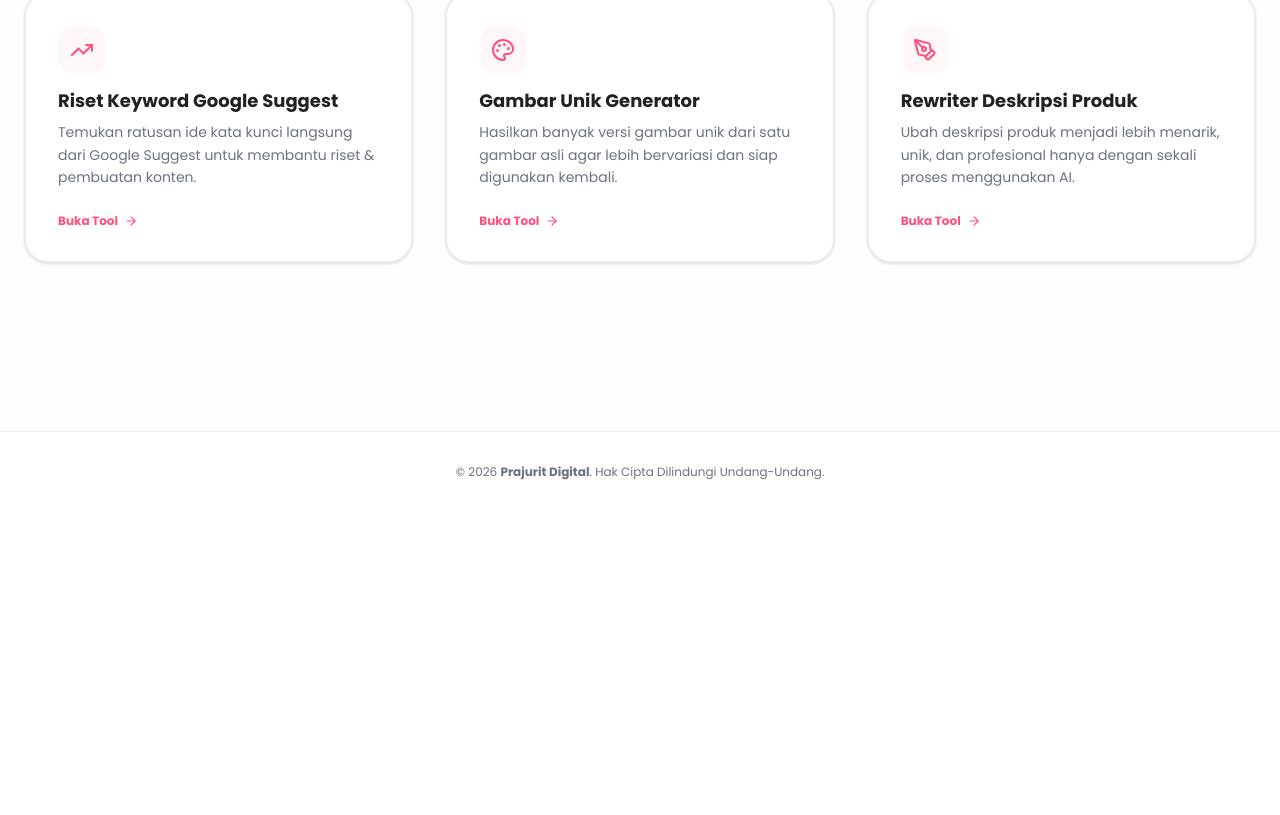
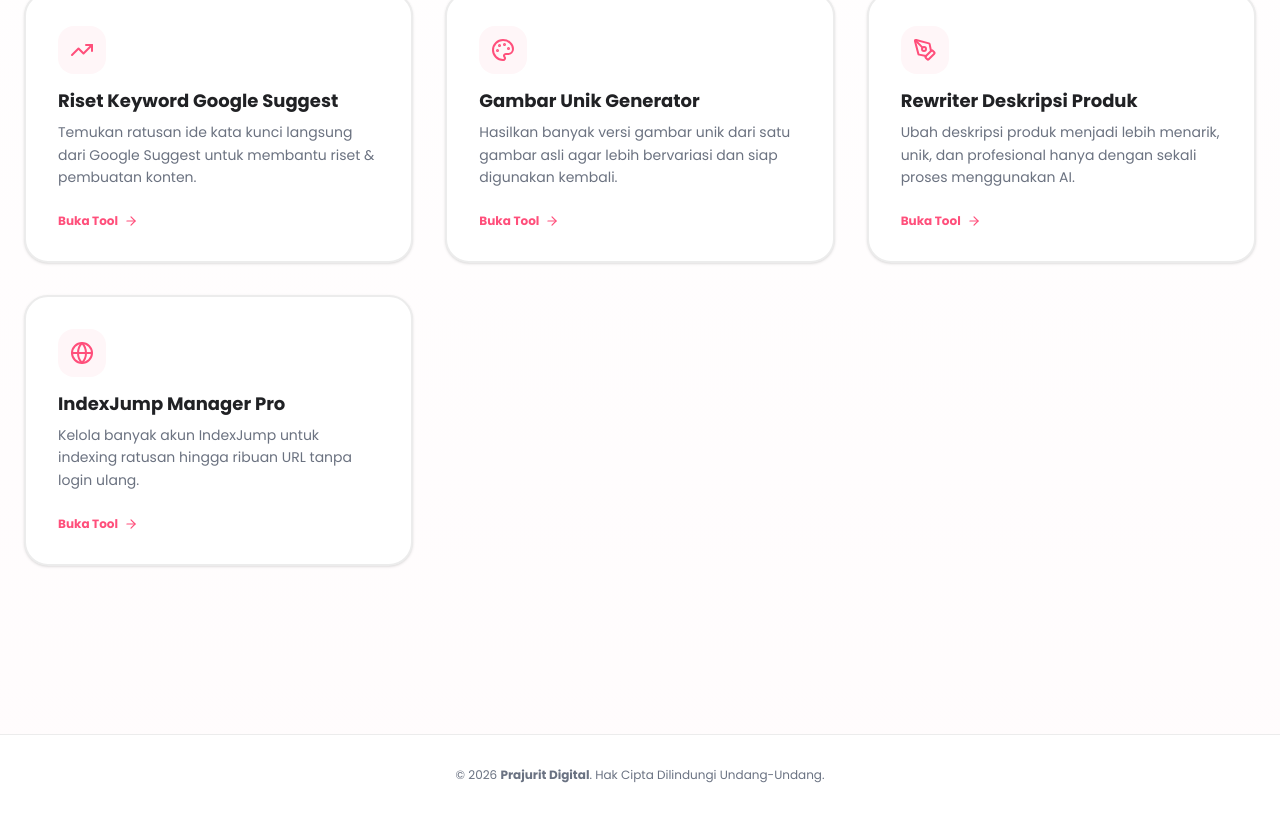
Before and after one commit to prajuritdigitalcom/Website-Prajurit-Digital-My-Id, a React (Vite) app: page / in a window 1280 px wide. Shown: the part 645-1460 px from the top of the page. Before the commit the page ends 1157 px from the top, so only its background shows below. Built offline with nearby package versions, Linux system fonts and the light colour scheme.

Commit message:
feat(tools): add IndexJump Manager Pro
Register the new SEO tool and update the navigation logic to support external URL redirection for non-local workspaces.

```diff
--- a/src/components/sections/Tools.tsx
+++ b/src/components/sections/Tools.tsx
@@ -15,6 +15,7 @@ import {
   TrendingUp,
   Palette,
   PenTool,
+  Globe,
   ArrowRight,
   Sparkles,
   Play
@@ -47,12 +48,32 @@ export default function Tools() {
         return <Palette className="w-6 h-6" />;
       case "PenTool":
         return <PenTool className="w-6 h-6" />;
+      case "Globe":
+        return <Globe className="w-6 h-6" />;
       default:
         return <ImageIcon className="w-6 h-6" />;
     }
   };
 
   const selectTool = (id: string) => {
+    // Check if tool has a local workspace
+    const localWorkspaces = [
+      "webp-converter",
+      "spintax-generator",
+      "keyword-merger",
+      "keyword-suggest",
+      "unique-image",
+      "product-rewriter"
+    ];
+
+    if (!localWorkspaces.includes(id)) {
+      const tool = TOOLS_DATA.find(t => t.id === id);
+      if (tool?.externalUrl) {
+        window.open(tool.externalUrl, "_blank", "noopener,noreferrer");
+      }
+      return;
+    }
+
     setActiveToolId(id);
     // Smooth scroll to workspace
     setTimeout(() => {
--- a/src/data/tools.ts
+++ b/src/data/tools.ts
@@ -59,5 +59,15 @@ export const TOOLS_DATA: Tool[] = [
     badge: "AI Power",
     category: "writing",
     externalUrl: "https://rewriterdeskripsiproduk.prajuritdigital.my.id/"
+  },
+  {
+    id: "indexjump-manager-pro",
+    title: "IndexJump Manager Pro",
+    description: "Kelola banyak akun IndexJump untuk indexing ratusan hingga ribuan URL tanpa login ulang.",
+    icon: "Globe",
+    href: "#indexjump-manager",
+    badge: "Terbaru",
+    category: "seo",
+    externalUrl: "https://indexjump.prajuritdigital.my.id/"
   }
 ];
```
